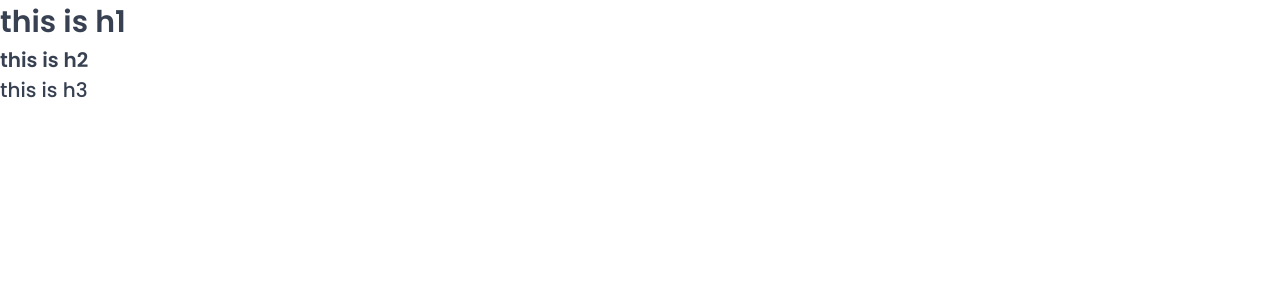
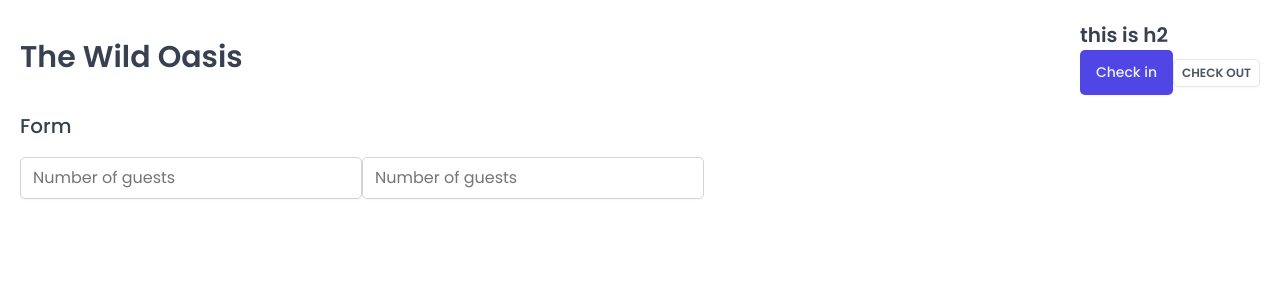
Before and after one commit to HoTa90/The-WIld-Oasis-App, a React (Vite) app: page / in a window 1280 px wide. Shown: the top 300 px of the page. Built offline with nearby package versions, Linux system fonts and the light colour scheme; a web font is replaced by a local one.

Commit message:
added variation and size to button comp

```diff
--- a/src/App.jsx
+++ b/src/App.jsx
@@ -2,14 +2,47 @@
 import GlobalStyles from "./styles/GlobelStyles.js";
 import Button from "./ui/Button.jsx";
 import Heading from "./ui/Heading.jsx";
+import Row from "./ui/Row.jsx";
+import Input from "./ui/Input.jsx";
+
+const StyledApp = styled.main`
+	padding: 20px;
+`;
 
 function App() {
 	return (
 		<>
 			<GlobalStyles />
-			<Heading as={"h1"}>this is h1</Heading>
-			<Heading as={"h2"}>this is h2</Heading>
-			<Heading as={"h3"}>this is h3</Heading>
+			<StyledApp>
+				<Row>
+					<Row type="horizontal">
+						<Heading as={"h1"}>The Wild Oasis</Heading>
+						<div>
+							<Heading as={"h2"}>this is h2</Heading>
+							<Button>Check in</Button>
+							<Button
+								variation="secondary"
+								size="small">
+								Check out
+							</Button>
+						</div>
+					</Row>
+
+					<Row>
+						<Heading as={"h3"}>Form</Heading>
+						<form>
+							<Input
+								type="number"
+								placeholder="Number of guests"
+							/>
+							<Input
+								type="number"
+								placeholder="Number of guests"
+							/>
+						</form>
+					</Row>
+				</Row>
+			</StyledApp>
 		</>
 	);
 }
--- a/src/ui/Button.jsx
+++ b/src/ui/Button.jsx
@@ -49,19 +49,13 @@
 };
 
 const Button = styled.button`
-	font-size: 1.4rem;
-	padding: 1.2rem 1.6rem;
-	font-weight: 500;
 	border: none;
 	border-radius: var(--border-radius-sm);
-	background-color: var(--color-brand-600);
-	color: var(--color-brand-50);
+
 	box-shadow: var(--shadow-sm);
-	cursor: pointer;
 
-	&:hover{
-		background-color: var(--color-brand-700);
-	}
+	${({ size = "medium" }) => sizes[size]}
+	${({ variation = "primary" }) => variations[variation]}
 `;
 
 export default Button;
--- /dev/null
+++ b/src/ui/Row.jsx
@@ -0,0 +1,21 @@
+import styled, { css } from "styled-components";
+
+const Row = styled.div`
+	display: flex;
+
+	${({ type = "vertical" }) =>
+		type === "horizontal" &&
+		css`
+			justify-content: space-between;
+			align-items: center;
+		`}
+
+	${({ type = "vertical" }) =>
+		type === "vertical" &&
+		css`
+			flex-direction: column;
+			gap: 1.6rem;
+		`}
+`;
+
+export default Row
```
